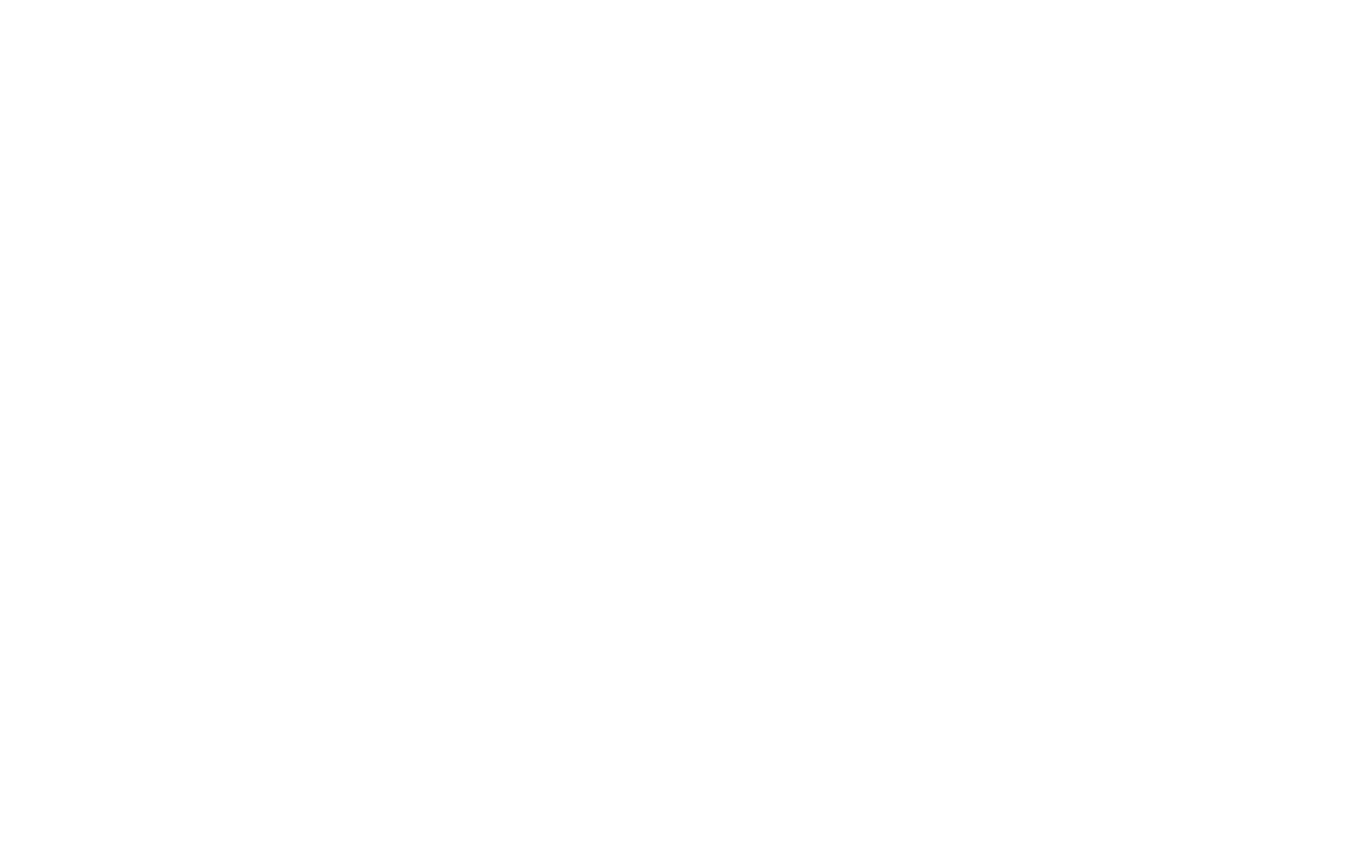
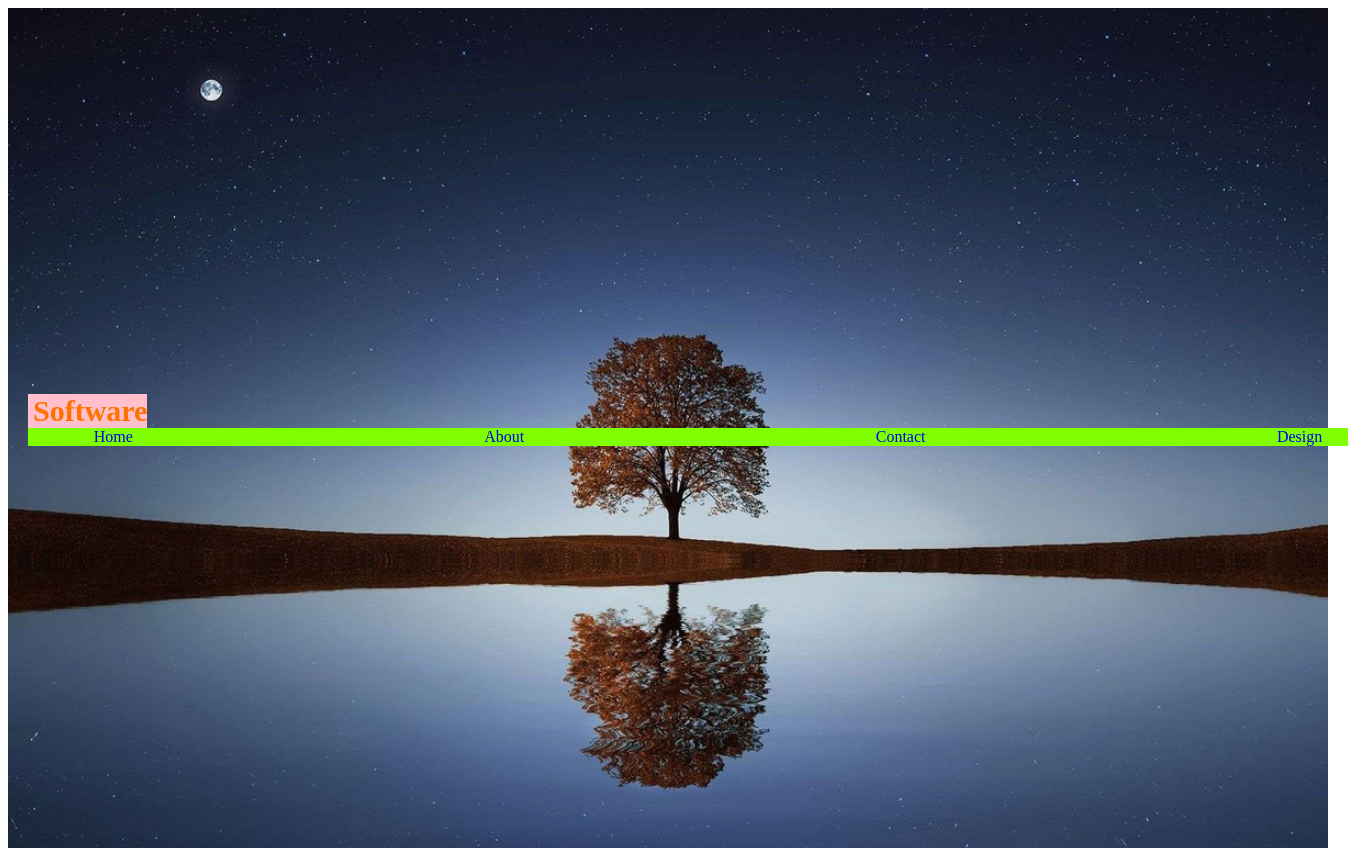
Before and after one commit to gourav-opensoft/website-lessons, a plain HTML site: page task-1/index.html in a window 1280 px wide. Shown: the whole page, 1348 px wide, since content can reach past the window. Before the commit the page ends 800 px from the top, so only its background shows below. Drawn offline with Linux system fonts and the light colour scheme.

Commit message:
Add styling to index.html, create style.css for layout and design, and replace old image with a new background image

```diff
--- a/task-1/index.html
+++ b/task-1/index.html
@@ -2,11 +2,22 @@
 <html lang="en">
     <head>
         <title> Front page </title>
+        <link rel="stylesheet" href="style.css">
     </head>
     <body>
-        <div class="nav">
-            <div class="">
-
+        <div class="main">
+            <div class="nav">
+                <div class="logos">
+                    <h2 class="logo">Software</h2>
+                    <div class="menu">
+                        <ul class="menu-list">
+                            <li><a href="#">Home</a></li>
+                            <li><a href="#">About</a></li>
+                            <li><a href="#">Contact</a></li>
+                            <li><a href="#">Design</a></li>
+                        </ul>
+                    </div>
+                </div>
             </div>
         </div>
     </body>
--- /dev/null
+++ b/task-1/style.css
@@ -0,0 +1,40 @@
+.logo{
+    margin: 0;
+    padding: 0;
+    color: #ff7200;
+    font-size: 30px;
+    padding-left: 5px;
+    float: left;
+    background-color: pink;
+
+}
+
+.main{
+    padding: 20px;
+    display: flex;
+    width: 100vw;
+    background: linear-gradient(to top, rgba(0,0,0,0.5)50%,rgba(0,0,0,0.5)50%);
+    background-image: url(./assets/1.jpg);
+    background-position: center;
+    background-size: cover;
+    height: 100vh;
+    text-align:start;
+    align-items: center;
+    justify-content: space-between;
+
+}
+
+.menu-list{
+    background-color:chartreuse;
+    display: flex;
+    justify-content: space-around;
+    width: 100vw;
+    gap: 300px;
+}
+
+a{
+    text-decoration: none;
+}
+li{
+    list-style: none;
+}
```
Also changed, not shown: task-2/index.html (+55 -0 lines), task-1/assets/1.jpg (added), task-1/assets/image.png (deleted).
